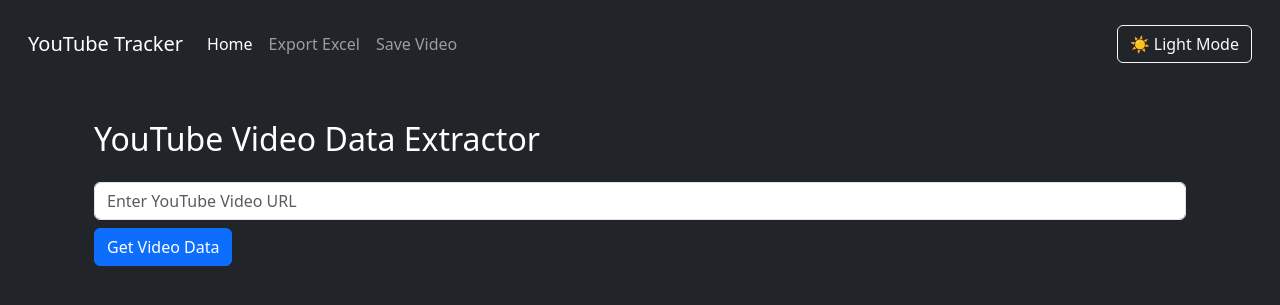
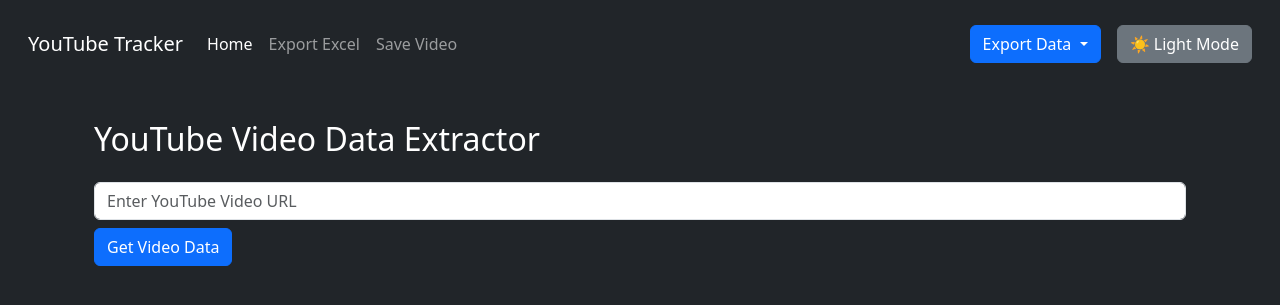
Before and after one commit to Kawa99/YouTube, a Flask app: page / in a window 1280 px wide. Shown: the top 305 px of the page. Run offline with Flask 3, Linux system fonts and the light colour scheme.

Commit message:
Fixed the theme-toggle issue again

```diff
--- a/app.py
+++ b/app.py
@@ -3,6 +3,7 @@ from database import save_video, init_db
 from flask import Flask, request, render_template, redirect, flash, url_for, Response
 import isodate
 import os
+import pandas as pd
 import requests
 import sqlite3
 from youtube_transcript_api import YouTubeTranscriptApi
@@ -108,53 +109,58 @@ def save():
 
 
 @app.route("/export", methods=["GET"])
-def export_data():
-    """Retrieve all data from the database and export as CSV"""
+def export_data_route():
+    """Retrieve all data and export as CSV or Excel"""
+    format = request.args.get("format", "csv")  # Default to CSV if no format is specified
+
     conn = sqlite3.connect("videos.db")
-    cursor = conn.cursor()
 
-    # SQL Query to Join All Tables
-    query = """
-        SELECT
-            v.id AS video_id,
-            v.title,
-            v.description,
-            v.views,
-            v.likes,
-            v.comments,
-            v.posted,
-            v.video_length,
-            v.transcript,
-            v.saved_at,
-            c.channel_username,
-            c.subscribers,
-            ch.previous_subscribers,
-            ch.recorded_at AS sub_history_timestamp
-        FROM videos v
-        LEFT JOIN channels c ON v.channel_id = c.id
-        LEFT JOIN channel_videos cv ON v.id = cv.video_id
-        LEFT JOIN channel_history ch ON c.id = ch.channel_id
-    """
+    # Load all tables into separate Pandas DataFrames
+    tables = {
+        "videos": pd.read_sql_query("SELECT * FROM videos", conn),
+        "channels": pd.read_sql_query("SELECT * FROM channels", conn),
+        "channel_videos": pd.read_sql_query("SELECT * FROM channel_videos", conn),
+        "channel_history": pd.read_sql_query("SELECT * FROM channel_history", conn)
+    }
 
-    cursor.execute(query)
-    data = cursor.fetchall()
     conn.close()
 
-    # Define CSV File Column Headers
-    column_headers = [
-        "video_id", "title", "description", "views", "likes", "comments", "posted",
-        "video_length", "transcript", "saved_at", "channel_username", "subscribers",
-        "previous_subscribers", "sub_history_timestamp"
-    ]
+    # Export to CSV (Combine All Tables)
+    if format == "csv":
+        from io import StringIO
+        output = StringIO()
 
-    # Create CSV File in Memory
-    def generate():
-        yield ",".join(column_headers) + "\n"  # CSV Header Row
-        for row in data:
-            yield ",".join(str(value) if value is not None else "" for value in row) + "\n"
+        # Write all tables to a single CSV file
+        for sheet_name, df in tables.items():
+            output.write(f"\n=== {sheet_name.upper()} ===\n")  # Add table name as a separator
+            df.to_csv(output, index=False)
+            output.write("\n")  # Space between tables
 
-    # Serve CSV File for Download
-    return Response(generate(), mimetype="text/csv", headers={"Content-Disposition": "attachment;filename=exported_data.csv"})
+        return Response(
+            output.getvalue(),
+            mimetype="text/csv",
+            headers={"Content-Disposition": "attachment; filename=exported_data.csv"}
+        )
+
+    # Export to Excel (Each Table in a Separate Sheet)
+    elif format == "xlsx":
+        from io import BytesIO
+        output = BytesIO()
+        with pd.ExcelWriter(output, engine="openpyxl") as writer:
+            for sheet_name, df in tables.items():
+                df.to_excel(writer, sheet_name=sheet_name, index=False)
+
+        output.seek(0)
+
+        return Response(
+            output.getvalue(),
+            mimetype="application/vnd.openxmlformats-officedocument.spreadsheetml.sheet",
+            headers={"Content-Disposition": "attachment; filename=exported_data.xlsx"}
+        )
+
+    # If an invalid format is provided, return an error
+    else:
+        return "Invalid format! Please choose 'csv' or 'xlsx'.", 400
 
 
 if __name__ == "__main__":
--- a/static/js/themeChange.js
+++ b/static/js/themeChange.js
@@ -1,18 +1,32 @@
 document.addEventListener("DOMContentLoaded", function () {
+    console.log("Theme script loaded!"); // Debugging log
+
     const body = document.body;
     const navbar = document.getElementById("navbar");
     const videoDetails = document.getElementById("videoDetails");
     const button = document.getElementById("theme-toggle");
 
-            // Load theme preference
-            const theme = localStorage.getItem("theme");
+    if (!button) {
+        console.error("Theme toggle button not found!"); // Debugging log
+        return;
+    }
+
+    console.log("Theme toggle button found:", button); // Debugging log
+
+    let theme = localStorage.getItem("theme") || "dark";
+
+    function applyTheme(theme) {
+        console.log("Applying theme:", theme); // Debugging log
 
         if (theme === "light") {
             body.classList.remove("bg-dark", "text-white");
             body.classList.add("bg-light", "text-dark");
             navbar.classList.remove("navbar-dark", "bg-dark");
             navbar.classList.add("navbar-light", "bg-light");
+            if (videoDetails) {
+                videoDetails.classList.remove("bg-dark", "text-white");
                 videoDetails.classList.add("bg-light", "text-dark");
+            }
             button.textContent = "🌙 Dark Mode";
             button.classList.replace("btn-outline-light", "btn-outline-dark");
         } else {
@@ -20,35 +34,23 @@ document.addEventListener("DOMContentLoaded", function () {
             body.classList.add("bg-dark", "text-white");
             navbar.classList.remove("navbar-light", "bg-light");
             navbar.classList.add("navbar-dark", "bg-dark");
-                videoDetails.classList.add("bg-dark", "text-white");
-                button.textContent = "☀️ Light Mode";
-                button.classList.replace("btn-outline-dark", "btn-outline-light");
-            }
-
-            function toggleTheme() {
-                if (body.classList.contains("bg-dark")) {
-                    body.classList.remove("bg-dark", "text-white");
-                    body.classList.add("bg-light", "text-dark");
-                    navbar.classList.remove("navbar-dark", "bg-dark");
-                    navbar.classList.add("navbar-light", "bg-light");
-                    videoDetails.classList.remove("bg-dark", "text-white");
-                    videoDetails.classList.add("bg-light", "text-dark");
-                    localStorage.setItem("theme", "light");
-                    button.textContent = "🌙 Dark Mode";
-                    button.classList.replace("btn-outline-light", "btn-outline-dark");
-                } else {
-                    body.classList.remove("bg-light", "text-dark");
-                    body.classList.add("bg-dark", "text-white");
-                    navbar.classList.remove("navbar-light", "bg-light");
-                    navbar.classList.add("navbar-dark", "bg-dark");
+            if (videoDetails) {
                 videoDetails.classList.remove("bg-light", "text-dark");
                 videoDetails.classList.add("bg-dark", "text-white");
-                    localStorage.setItem("theme", "dark");
+            }
             button.textContent = "☀️ Light Mode";
             button.classList.replace("btn-outline-dark", "btn-outline-light");
         }
     }
 
-            // Attach event listener
+    applyTheme(theme);
+
+    function toggleTheme() {
+        console.log("Toggling theme..."); // Debugging log
+        theme = theme === "dark" ? "light" : "dark";
+        localStorage.setItem("theme", theme);
+        applyTheme(theme);
+    }
+
     button.addEventListener("click", toggleTheme);
 });
--- a/templates/base.html
+++ b/templates/base.html
@@ -16,6 +16,6 @@
         </div>
 
         <script src="https://cdn.jsdelivr.net/npm/bootstrap@5.3.0/dist/js/bootstrap.bundle.min.js"></script>
-        <script src="{{ url_for('static', filename='js/themeChange.js') }}"></script>
+        <script src="{{ url_for('static', filename='js/themeChange.js') }}" defer></script>
     </body>
 </html>
--- a/templates/navbar.html
+++ b/templates/navbar.html
@@ -12,15 +12,26 @@
                     <a class="nav-link {% if request.endpoint == 'index' %}active{% endif %}" href="{{ url_for('index') }}">Home</a>
                 </li>
                 <li class="nav-item">
-                    <a class="nav-link {% if request.endpoint == 'export_data' %}active{% endif %}" href="{{ url_for('export_data') }}">Export Excel</a>
+                    <a class="nav-link {% if request.endpoint == 'export_data_route' %}active{% endif %}" href="{{ url_for('export_data_route') }}">Export Excel</a>
                 </li>
                 <li class="nav-item">
                     <a class="nav-link {% if request.endpoint == 'save' %}active{% endif %}" href="{{ url_for('save') }}">Save Video</a>
                 </li>
             </ul>
 
+             <!-- Export Dropdown -->
+             <div class="dropdown me-3">
+                <button class="btn btn-primary dropdown-toggle" type="button" id="exportDropdown" data-bs-toggle="dropdown" aria-expanded="false">
+                    Export Data
+                </button>
+                <ul class="dropdown-menu dropdown-menu-end" aria-labelledby="exportDropdown">
+                    <li><a class="dropdown-item" href="{{ url_for('export_data_route', format='csv') }}">Export as CSV</a></li>
+                    <li><a class="dropdown-item" href="{{ url_for('export_data_route', format='xlsx') }}">Export as Excel</a></li>
+                </ul>
+            </div>
+
             <!-- Dark Mode Toggle Button -->
-            <button id="theme-toggle" class="btn btn-outline-light">🌙 Dark Mode</button>
+            <button id="theme-toggle" class="btn btn-secondary">🌙 Dark Mode</button>
         </div>
     </div>
 </nav>
```
Lines whose indentation alone changed are shown as unchanged.
